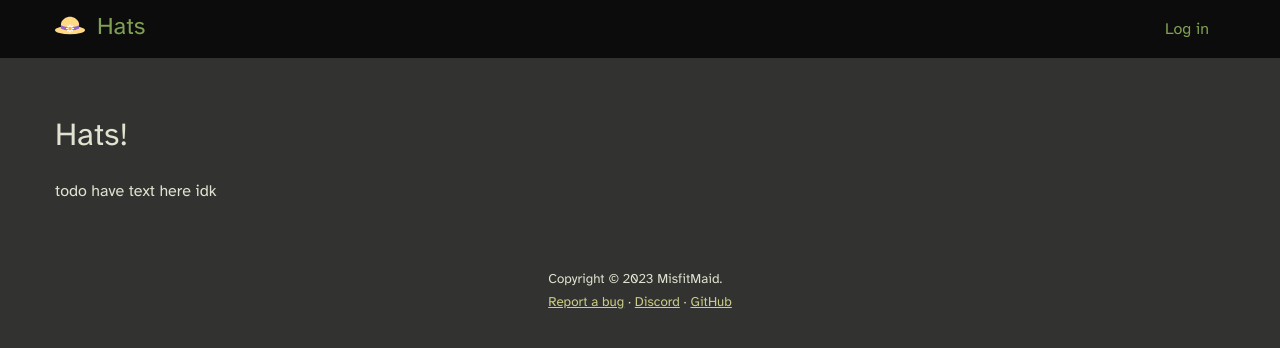
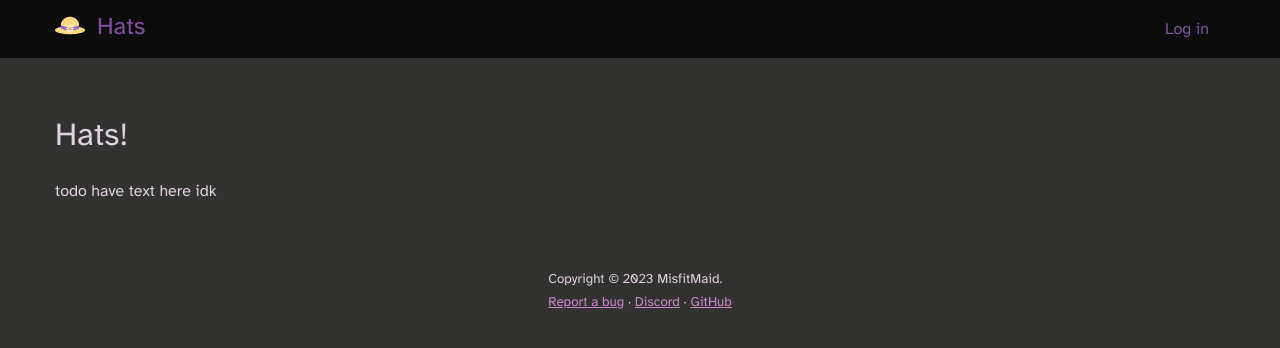
Before and after one commit to smalljustin/hats-tm2020, a PHP site: template server/tpl/home.twig in a window 1280 px wide. Shown: the top 348 px of the page. Run offline with PHP 8.4, Linux system fonts and the light colour scheme; the template is opened without the code that fills it, so the values that code supplies are empty; a stand-in replaces the project's code that opens the database connection; style sheets or scripts are compiled from the project's sources; some libraries are stand-ins or nearby versions.

Commit message:
not shart colors

```diff
--- a/server/css/colors.scss
+++ b/server/css/colors.scss
@@ -8,12 +8,12 @@
 @import url('https://fonts.googleapis.com/css2?family=Atkinson+Hyperlegible:ital,wght@0,400;0,700;1,400;1,700&display=swap');
 
 $primBG: #323230;
-$primText: #e2e2d1;
-$primLink: #cc8;
-$hoverLink: #ffc;
+$primText: #e2d1e2;
+$primLink: #c8c;
+$hoverLink: #fcf;
 
 $navbarBG: #0c0c0c;
-$navbarLink: #80a053;
+$navbarLink: #8053a0;
 $navbarHoverLink: color.scale($navbarLink, $lightness: 20%);
 
 $errorMSGText: #dd9d98;
@@ -24,7 +24,7 @@ $friendlyMSGText: #9ddd98;
 $friendlyMSGBG: #285a24;
 $friendlyMSGBorder: #62dd5a;
 
-$accent: #9b9b67;
+$accent: #9b679b;
 
 $buttonBorder: $accent;
 $buttonBackground: color.scale($buttonBorder, $lightness: -20%); // #557850
```
